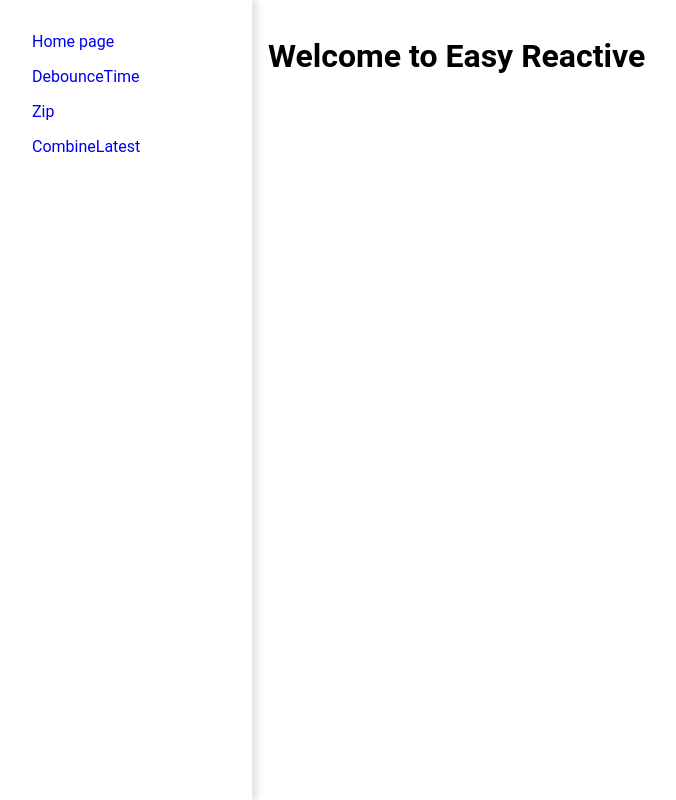
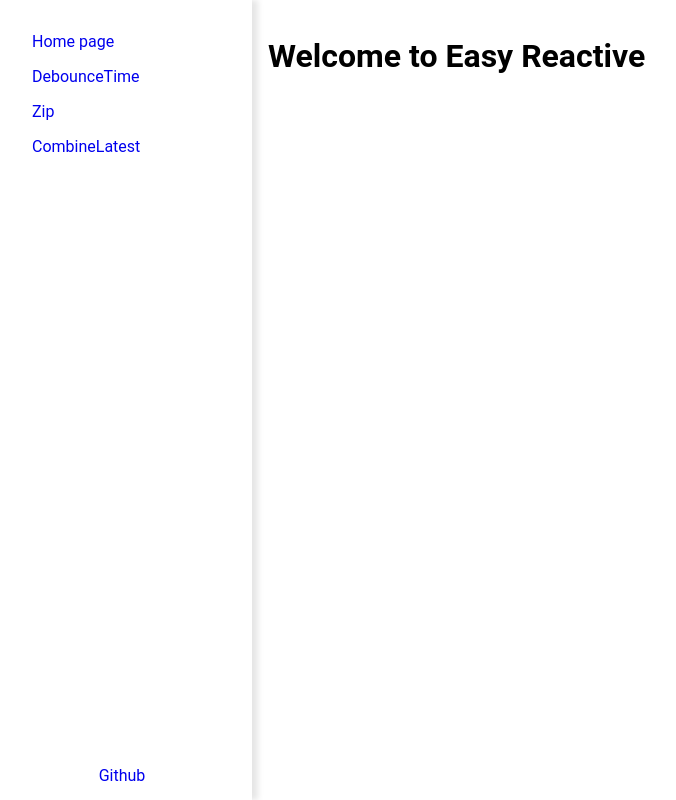
Before and after one commit to liqiang372/easy-reactive, a Next.js app: page / in a window 1280 px wide. Shown: the whole page, without its empty margins (8-684 px from the left). Built offline with nearby package versions, Linux system fonts and the light colour scheme.

Commit message:
add github link

```diff
--- a/components/SidePanel.js
+++ b/components/SidePanel.js
@@ -24,8 +24,14 @@ export function SidePanel() {
           </Link>
         </li>
       </ul>
+      <div className="github">
+        <a href="https://github.com/liqiang372/easy-reactive" target="_blank">
+          Github
+        </a>
+      </div>
       <style jsx>{`
         .container {
+          position: relative;
           width: 260px;
           box-shadow: 6px 0 6px rgba(0, 0, 0, 0.1);
         }
@@ -37,6 +43,16 @@ export function SidePanel() {
           list-style: none;
           margin-top: 1rem;
         }
+
+        .github {
+          position: absolute;
+          bottom: 0;
+          width: 100%;
+          height: 50px;
+          display: flex;
+          justify-content: center;
+          align-items: center;
+        }
       `}</style>
     </div>
   );
--- a/pages/debounceTime.js
+++ b/pages/debounceTime.js
@@ -1,5 +1,4 @@
 import React, { useRef, useEffect, useState } from 'react';
-import { Rect } from '../components/Rect';
 import { Operator } from '../components/Operator';
 import { Layout } from '../components/Layout';
 import * as d3 from 'd3';
--- a/pages/index.js
+++ b/pages/index.js
@@ -1,5 +1,3 @@
-import Head from 'next/head';
-import { SidePanel } from '../components/SidePanel';
 import { Layout } from '../components/Layout';
 
 export default function Home() {
```
